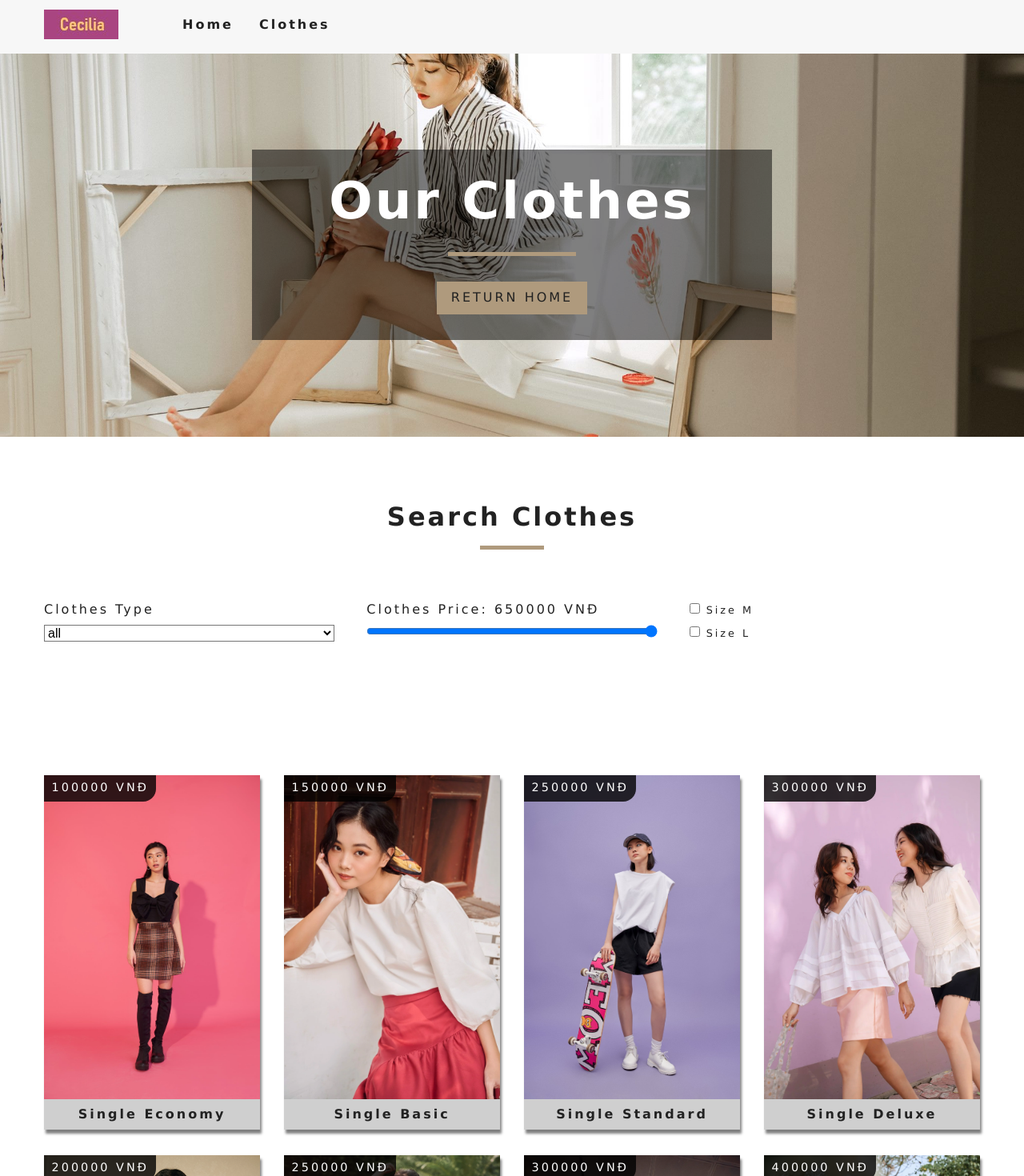
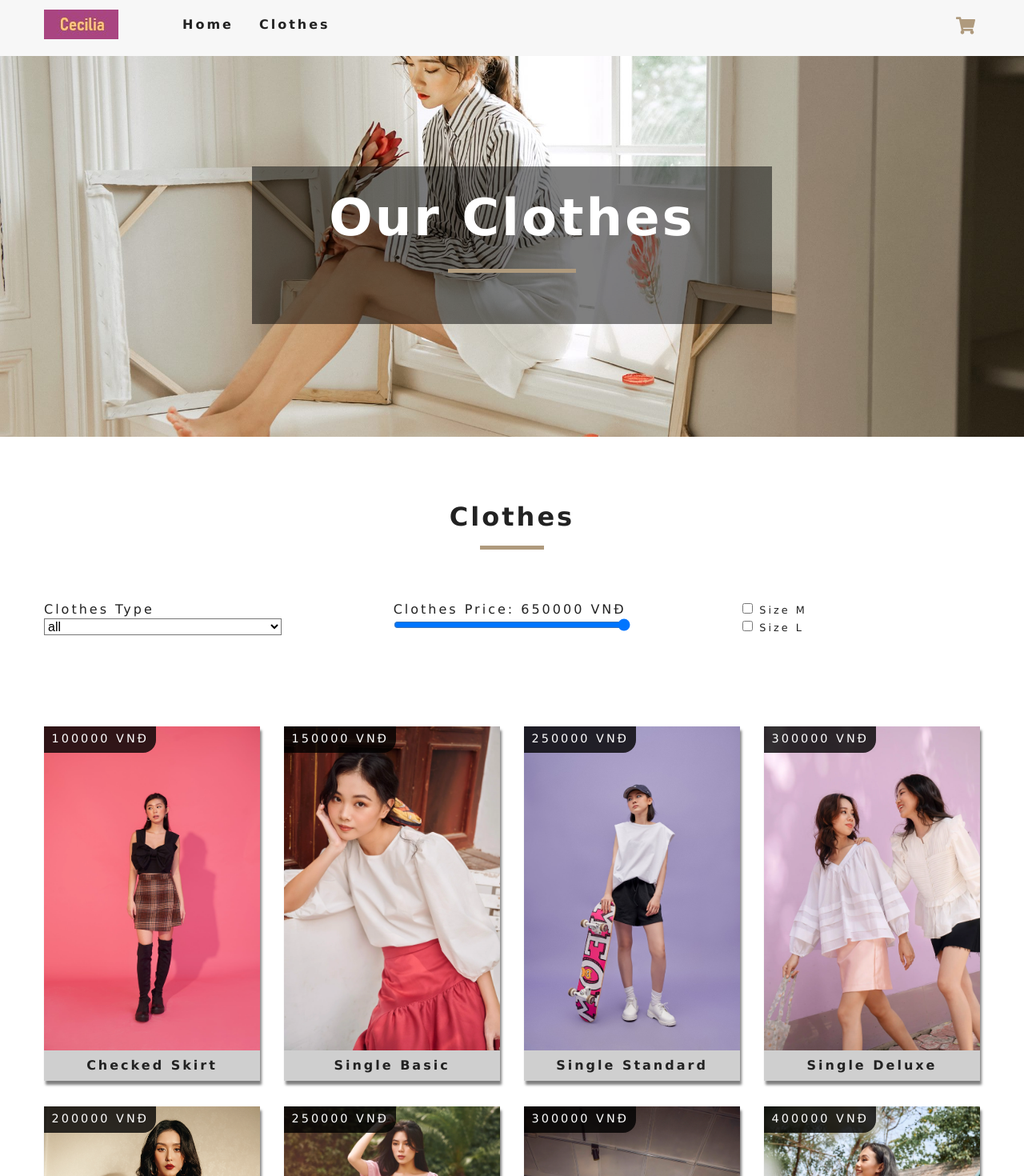
Before and after one commit to nggth/Shop-Reactjs, a React (Create React App) app in the folder my-shop/: page /clothes in a window 1280 px wide. Shown: the top 1470 px of the page at 80% size. Built offline with nearby package versions, Linux system fonts and the light colour scheme.

Commit message:
Button add

```diff
--- a/my-shop/src/App.css
+++ b/my-shop/src/App.css
@@ -111,6 +111,15 @@ h6 {
   font-size: 1.5rem;
   color: var(--primaryColor);
 }
+.cart-btn {
+  background: transparent;
+  border: none;
+  cursor: pointer;
+  outline: none;
+}
+#cart-right {
+  padding-left: 750px;
+}
 .nav-links {
   height: 0;
   overflow: hidden;
@@ -131,7 +140,6 @@ h6 {
 .nav-links a:hover {
   color: var(--primaryColor);
 }
-
 .show-nav {
   height: 100px;
 }
@@ -439,7 +447,7 @@ h6 {
 /* end of single clothes*/
 /* clotheslist */
 .clotheslist {
-  padding: 5rem 0;
+  padding: 2rem 0;
 }
 .clotheslist-center {
   width: 80vw;
@@ -472,7 +480,7 @@ h6 {
   display: grid;
   grid-template-columns: repeat(auto-fit, minmax(202px, 1fr));
   grid-row-gap: 2rem;
-  grid-column-gap: 40px;
+  grid-column-gap: 140px;
 }
 .form-group {
   text-transform: capitalize;
@@ -480,7 +488,7 @@ h6 {
 .form-group label {
   display: block;
   letter-spacing: var(--mainSpacing);
-  margin-bottom: 0.5rem;
+  /* margin-bottom: 0.5rem; */
 }
 .form-control {
   width: 100%;
--- a/my-shop/src/App.js
+++ b/my-shop/src/App.js
@@ -3,7 +3,9 @@ import './App.css';
 
 import Home  from "./pages/Home";
 import Clothes  from "./pages/Clothes";
+import Cart  from "./pages/Cart";
 import SingleClothes  from "./pages/SingleClothes";
+
 import Error  from "./pages/Error";
 import Navbar from "./components/Navbar";
 import {Route, Switch} from 'react-router-dom';
@@ -16,6 +18,8 @@ function App() {
       <Route exact path="/" component={Home}/>
       <Route exact path="/clothes" component={Clothes}/>
       <Route exact path="/clothes/:slug" component={SingleClothes}/>
+      <Route exact path="/cart" component={Cart}/>
+
       <Route component={Error} />
     </Switch>
     </>
--- /dev/null
+++ b/my-shop/src/components/CartCloth.js
@@ -0,0 +1,42 @@
+import React from 'react';
+import { Link } from 'react-router-dom';
+import defaultImg from '../images/pic2.jpg';
+import PropTypes from "prop-types";
+import { memo } from "react";
+
+//export default function Cloth({ cloth }) {
+const Cloth = memo(({ cloth }) => {
+    const { name, slug, images, price } = cloth;
+    // console.log(name);
+
+    const addToCart = (cloth) => {
+      console.log(cloth)
+      console.log("hello too")
+    }
+    return (
+        <article className="cloth">
+        <div className="img-container">
+            <img src={images[0] || defaultImg} alt="single cloth" />
+            <div className="price-top">
+            <h6>{price} VNĐ</h6>
+            </div>
+            <button className="btn-primary cloth-link"
+              onClick={() => addToCart(cloth)}>
+              Add to Cart
+            </button>
+        </div>
+        <p className="cloth-info">{name}</p>
+        </article>
+    );
+});
+
+
+Cloth.propTypes = {
+    cloth: PropTypes.shape({
+        name: PropTypes.string.isRequired,
+        slug: PropTypes.string.isRequired,
+        images: PropTypes.arrayOf(PropTypes.string).isRequired,
+        price: PropTypes.number.isRequired
+    })
+};
+export default Cloth;
--- a/my-shop/src/components/ClothesFilter.js
+++ b/my-shop/src/components/ClothesFilter.js
@@ -40,7 +40,7 @@ const ClothesFilter = ({ clothes }) => {
     // ));
     return (
         <section className="filter-container">
-           <Title title="search clothes"/>
+           <Title title="clothes"/>
            <form className="filter-form">
                 {/* select type */}
                 <div className="form-group">
--- a/my-shop/src/components/ClothesList.js
+++ b/my-shop/src/components/ClothesList.js
@@ -1,11 +1,13 @@
 import React from 'react'
-import Cloth from "./Cloth";
+//import Cloth from "./Cloth";
+
+import CartCloth from "./CartCloth";
 
 export default function ClothesList({clothes}) {
     if(clothes.length === 0) {
         return (
             <div className="empty-search">
-            <h3>Unfortunately</h3>
+            <h3>Unfortunately no clothes matched your search</h3>
             </div>
         );
     }
@@ -14,7 +16,7 @@ export default function ClothesList({clothes}) {
         <section className="clotheslist">
             <div className="clotheslist-center">
                 {clothes.map(item => {
-                    return <Cloth key={item.id} cloth={item} />;
+                    return <CartCloth key={item.id} cloth={item} />;
                 })}
             </div>
         </section>
--- a/my-shop/src/components/Navbar.js
+++ b/my-shop/src/components/Navbar.js
@@ -1,6 +1,8 @@
 import React, { Component } from 'react';
 import logo from '../images/logo.jpg'
 import {FaAlignRight} from 'react-icons/fa'
+import {FaShoppingCart} from 'react-icons/fa'
+
 import {Link} from 'react-router-dom'
 
 export default class Navbar extends Component {
@@ -14,6 +16,7 @@ export default class Navbar extends Component {
         return (
         <nav className="navbar">
             <div className="nav-center">
+                {/* Button home */}
                 <div className="nav-header">
                     <Link to="/">
                         <img src={logo} alt="Cecilia"/>
@@ -26,6 +29,8 @@ export default class Navbar extends Component {
                         <FaAlignRight className="nav-icon"/>
                     </button>
                 </div>
+
+
                 <ul className={this.state.isOpen ? "nav-links show-nav" : "nav-links" }>
                     <li>
                         <Link to="/">Home</Link>
@@ -33,7 +38,22 @@ export default class Navbar extends Component {
                     <li>
                         <Link to="/clothes">Clothes</Link>
                     </li>
+                    <li id="cart-right">
+                        {/* Button cart */}
+                        <Link to="/cart">
+                            <FaShoppingCart className="nav-icon"/>
+                        </Link>
+                        <button
+                            type="button"
+                            className="nav-btn"
+                            onClick={this.handleToggle}
+                        >
+                        </button>
+                    </li>
                 </ul>
+
+
+
             </div>
         </nav>
     );
--- a/my-shop/src/data.js
+++ b/my-shop/src/data.js
@@ -30,7 +30,7 @@ export default [
       id: "1"
     },
     fields: {
-      name: "single economy",
+      name: "Checked skirt",
       slug: "single-economy",
       type: "single",
       price: 100000,
--- /dev/null
+++ b/my-shop/src/pages/Cart.js
@@ -0,0 +1,18 @@
+import React from 'react';
+import Hero from "../components/Hero";
+import Banner from '../components/Banner'
+import {Link} from 'react-router-dom'
+
+const Cart = () => {
+    return (
+        <Hero>
+            <Banner title='404' subtitle="Page not found">
+            <Link to='/' className="btn-primary">
+                error hommie
+            </Link>
+            </Banner>
+        </Hero>
+    );
+};
+
+export default Cart;
--- a/my-shop/src/pages/Clothes.js
+++ b/my-shop/src/pages/Clothes.js
@@ -1,16 +1,16 @@
 import React from 'react';
 import Hero from '../components/Hero'
 import Banner from '../components/Banner'
-import {Link} from 'react-router-dom'
+//import {Link} from 'react-router-dom'
 import ClothesContainer from '../components/ClothesContainer'
 const Clothes = () => {
     return (
         <>
             <Hero hero="clothesHero">
                 <Banner title='Our Clothes'>
-                    <Link to='/' className="btn-primary">
+                    {/* <Link to='/' className="btn-primary">
                         return home
-                    </Link>
+                    </Link> */}
                 </Banner>
             </Hero>
             <ClothesContainer/>
```
